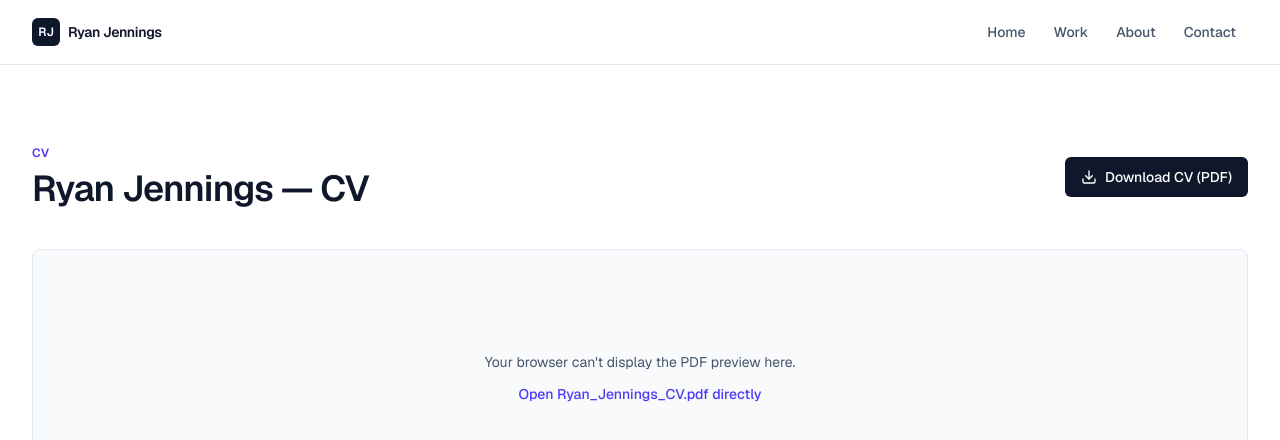
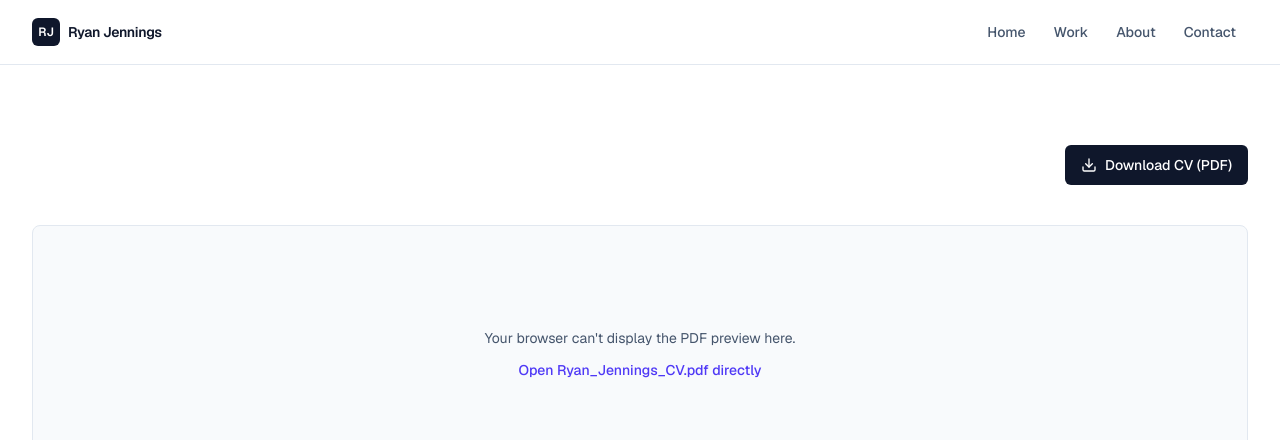
Before and after one commit to Ryn9011/technical-writing-portfolio, a Next.js app: page /cv in a window 1280 px wide. Shown: the top 440 px of the page. Built offline with nearby package versions, Linux system fonts and the light colour scheme.

Commit message:
Remove cv page header

```diff
--- a/app/cv/page.tsx
+++ b/app/cv/page.tsx
@@ -14,10 +14,6 @@ export default function CvPage() {
     <div className="mx-auto max-w-[1440px] px-4 py-14 sm:px-6 lg:px-8 lg:py-20">
       <div className="flex flex-wrap items-center justify-between gap-4">
         <div>
-          <p className="text-xs font-semibold uppercase tracking-wide text-indigo-600">CV</p>
-          <h1 className="mt-2 text-3xl font-semibold tracking-tight text-slate-900 sm:text-4xl">
-            Ryan Jennings — CV
-          </h1>
         </div>
         <a
           href={`/${cvFile}`}
```
